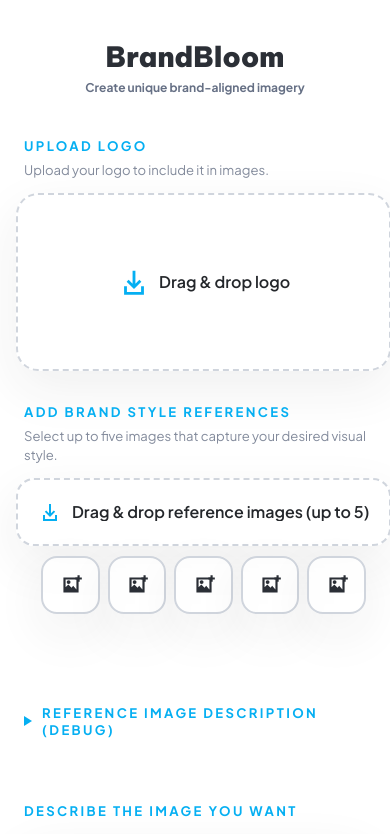
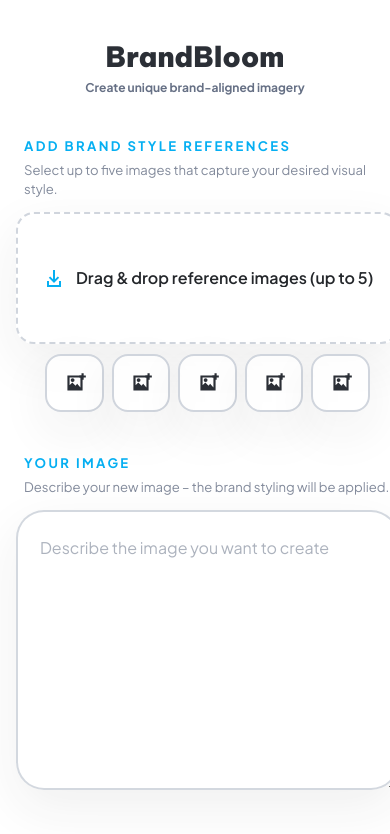
Before and after one commit to mrabo/ideogramcase, a React (Vite) app: page / in a window 390 px wide. Shown: the top 834 px of the page. Built offline with nearby package versions, Linux system fonts and the light colour scheme.

Commit message:
Moved style references, and your image side-by-side

```diff
--- a/src/App.tsx
+++ b/src/App.tsx
@@ -261,36 +261,7 @@ function App() {
       </header>
 
       <section className="workspace" aria-label="Campaign image generator">
-        <div className="upload-grid">
-          <div className="panel logo-panel">
-            <div className="section-heading">
-              <span>Upload logo</span>
-              <p>Upload your logo to include it in images.</p>
-            </div>
-
-            <button
-              className={`drop-zone logo-drop ${logo ? "has-image" : ""}`}
-              type="button"
-              onClick={() => logoInputRef.current?.click()}
-              onDragOver={(event) => event.preventDefault()}
-              onDrop={handleLogoDrop}
-              aria-label="Upload logo"
-            >
-              {logo ? (
-                <>
-                  <img src={logo.dataUrl} alt={logo.name} />
-                  <span className="file-name">{logo.name}</span>
-                </>
-              ) : (
-                <>
-                  <UploadIcon />
-                  <strong>Drag & drop logo</strong>
-                </>
-              )}
-            </button>
-            <input ref={logoInputRef} className="hidden-input" type="file" accept="image/*,.svg" onChange={handleLogoInput} />
-          </div>
-
+        <div className="creative-grid">
           <div className="panel inspiration-panel">
             <div className="section-heading">
               <span>Add brand style references</span>
@@ -346,6 +317,50 @@ function App() {
               onChange={handleInspirationInput}
             />
           </div>
+
+          <div className="prompt-section prompt-panel">
+            <div className="section-heading prompt-heading">
+              <label htmlFor="campaign-prompt">Your Image</label>
+              <p>Describe your new image – the brand styling will be applied.</p>
+            </div>
+            <textarea
+              id="campaign-prompt"
+              value={campaignPrompt}
+              placeholder="Describe the image you want to create"
+              onChange={(event) => setCampaignPrompt(event.target.value)}
+            />
+          </div>
+        </div>
+
+        <div className="logo-row">
+          <div className="panel logo-panel">
+            <div className="section-heading">
+              <span>Upload logo</span>
+              <p>Upload your logo to include it in images.</p>
+            </div>
+
+            <button
+              className={`drop-zone logo-drop ${logo ? "has-image" : ""}`}
+              type="button"
+              onClick={() => logoInputRef.current?.click()}
+              onDragOver={(event) => event.preventDefault()}
+              onDrop={handleLogoDrop}
+              aria-label="Upload logo"
+            >
+              {logo ? (
+                <>
+                  <img src={logo.dataUrl} alt={logo.name} />
+                  <span className="file-name">{logo.name}</span>
+                </>
+              ) : (
+                <>
+                  <UploadIcon />
+                  <strong>Drag & drop logo</strong>
+                </>
+              )}
+            </button>
+            <input ref={logoInputRef} className="hidden-input" type="file" accept="image/*,.svg" onChange={handleLogoInput} />
+          </div>
         </div>
 
         <details
@@ -381,15 +396,6 @@ function App() {
             aria-label="Gemini reference image description"
           />
         </details>
-
-        <div className="prompt-section">
-          <label htmlFor="campaign-prompt">Describe the image you want</label>
-          <textarea
-            id="campaign-prompt"
-            value={campaignPrompt}
-            onChange={(event) => setCampaignPrompt(event.target.value)}
-          />
-        </div>
 
         <div className="action-row">
           <button className="generate-button" type="button" disabled={status === "generating"} onClick={handleGenerate}>
--- a/src/styles.css
+++ b/src/styles.css
@@ -74,14 +74,14 @@ button {
 .workspace {
   position: relative;
   z-index: 1;
-  width: min(1000px, 100%);
+  width: min(1120px, 100%);
   margin: 0 auto;
 }
 
-.upload-grid {
+.creative-grid {
   display: grid;
-  grid-template-columns: minmax(260px, 0.88fr) minmax(0, 1.85fr);
-  gap: 32px;
+  grid-template-columns: minmax(320px, 0.9fr) minmax(420px, 1.1fr);
+  gap: 56px;
   align-items: start;
 }
 
@@ -90,7 +90,7 @@ button {
   margin-bottom: 14px;
 }
 
-.upload-grid .section-heading {
+.creative-grid .section-heading {
   min-height: 60px;
 }
 
@@ -189,16 +189,16 @@ textarea {
 
 .reference-upload-stack {
   --reference-thumb-size: 74px;
-  min-height: 178px;
+  min-height: 0;
   display: grid;
-  grid-template-rows: 64px var(--reference-thumb-size) auto;
-  gap: 11px;
+  grid-template-rows: 178px var(--reference-thumb-size) auto;
+  gap: 14px;
 }
 
 .reference-drop {
-  min-height: 0;
+  min-height: 178px;
   border-radius: 18px;
-  padding: 12px 20px;
+  padding: 28px 24px;
   display: flex;
   align-items: center;
   justify-content: center;
@@ -325,13 +325,21 @@ textarea {
   pointer-events: none;
 }
 
+.logo-row,
 .prompt-section {
   margin-top: 48px;
 }
 
 .prompt-section label {
+  display: block;
+}
+
+.prompt-panel {
+  margin-top: 0;
+}
+
+.prompt-heading {
   padding: 0 8px;
-  margin-bottom: 16px;
 }
 
 .reference-description-section summary {
@@ -399,6 +407,10 @@ textarea {
   font-size: 1rem;
   line-height: 1.7;
   outline: none;
+}
+
+.prompt-panel textarea {
+  min-height: 360px;
 }
 
 textarea:focus {
@@ -570,20 +582,32 @@ textarea::placeholder {
     margin-bottom: 42px;
   }
 
-  .upload-grid,
+  .creative-grid,
   .concept-grid {
     grid-template-columns: 1fr;
   }
 
-  .upload-grid .section-heading {
+  .creative-grid {
+    gap: 32px;
+  }
+
+  .creative-grid .section-heading {
     min-height: 0;
   }
 
   .reference-upload-stack {
     --reference-thumb-size: clamp(50px, 15vw, 74px);
     height: auto;
-    grid-template-rows: 68px var(--reference-thumb-size) auto;
+    grid-template-rows: 132px var(--reference-thumb-size) auto;
     gap: 10px;
+  }
+
+  .reference-drop {
+    min-height: 132px;
+  }
+
+  .prompt-panel textarea {
+    min-height: 280px;
   }
 
   .inspiration-grid {
```
